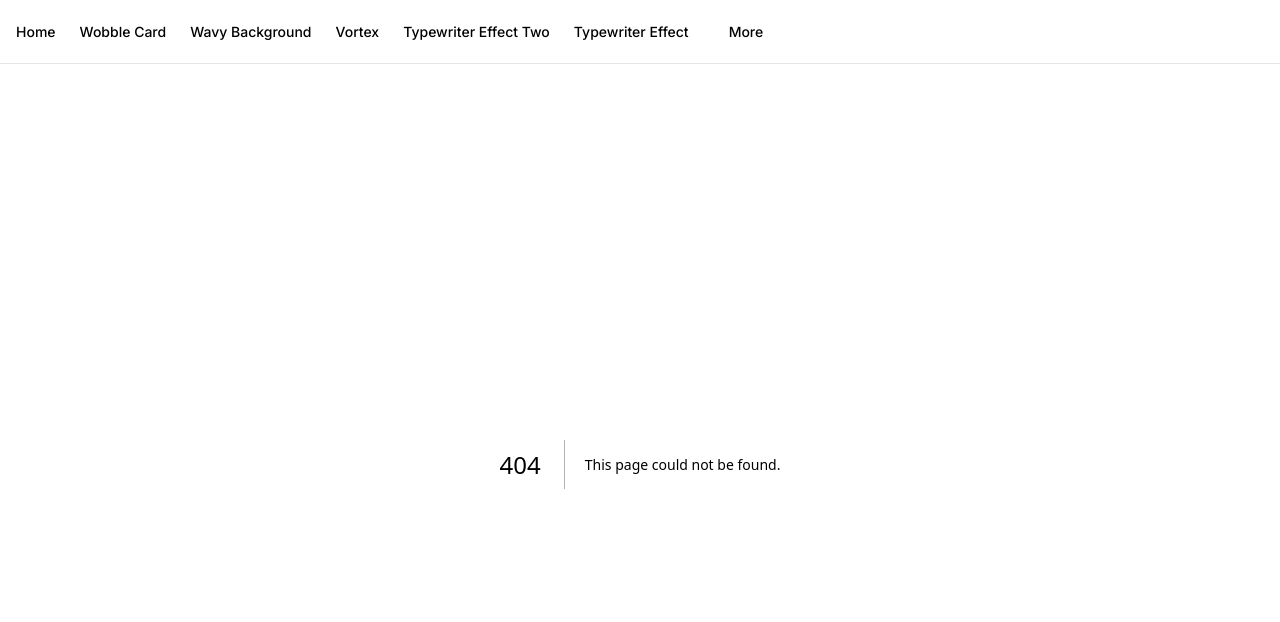
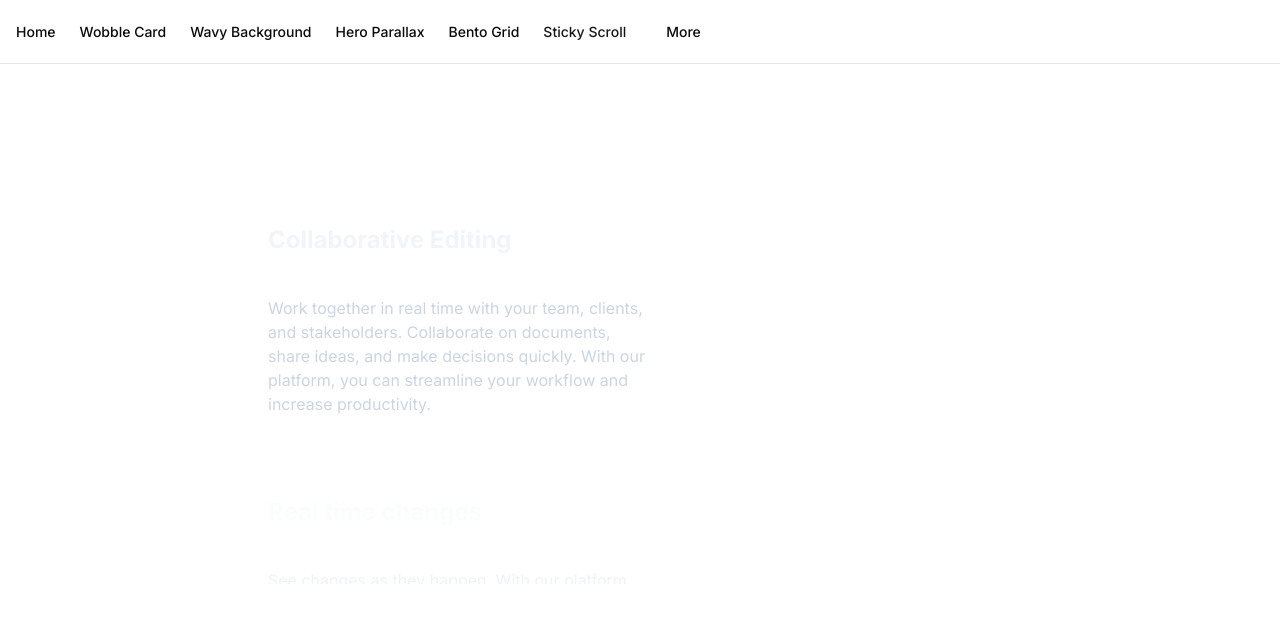
Before and after one commit to Max-OSSoftware/component-demos-aceternity, a Next.js app: page /sticky-scroll-reveal in a window 1280 px wide. Before the commit this address had no page. Shown: the top 622 px of the page. Built offline with nearby package versions, Linux system fonts and the light colour scheme.

Commit message:
correct errors in sticky-scroll

```diff
--- /dev/null
+++ b/src/app/sticky-scroll-reveal/page.tsx
@@ -0,0 +1,60 @@
+"use client";
+import React from "react";
+import { StickyScroll } from "@/components/ui/sticky-scroll-reveal";
+import Image from "next/image";
+
+const content = [
+  {
+    title: "Collaborative Editing",
+    description:
+      "Work together in real time with your team, clients, and stakeholders. Collaborate on documents, share ideas, and make decisions quickly. With our platform, you can streamline your workflow and increase productivity.",
+    content: (
+      <div className="h-full w-full bg-[linear-gradient(to_bottom_right,var(--cyan-500),var(--emerald-500))] flex items-center justify-center text-white">
+        Collaborative Editing
+      </div>
+    ),
+  },
+  {
+    title: "Real time changes",
+    description:
+      "See changes as they happen. With our platform, you can track every modification in real time. No more confusion about the latest version of your project. Say goodbye to the chaos of version control and embrace the simplicity of real-time updates.",
+    content: (
+      <div className="h-full w-full  flex items-center justify-center text-white">
+        <Image
+          src="/linear.webp"
+          width={300}
+          height={300}
+          className="h-full w-full object-cover"
+          alt="linear board demo"
+        />
+      </div>
+    ),
+  },
+  {
+    title: "Version control",
+    description:
+      "Experience real-time updates and never stress about version control again. Our platform ensures that you're always working on the most recent version of your project, eliminating the need for constant manual updates. Stay in the loop, keep your team aligned, and maintain the flow of your work without any interruptions.",
+    content: (
+      <div className="h-full w-full bg-[linear-gradient(to_bottom_right,var(--orange-500),var(--yellow-500))] flex items-center justify-center text-white">
+        Version control
+      </div>
+    ),
+  },
+  {
+    title: "Running out of content",
+    description:
+      "Experience real-time updates and never stress about version control again. Our platform ensures that you're always working on the most recent version of your project, eliminating the need for constant manual updates. Stay in the loop, keep your team aligned, and maintain the flow of your work without any interruptions.",
+    content: (
+      <div className="h-full w-full bg-[linear-gradient(to_bottom_right,var(--cyan-500),var(--emerald-500))] flex items-center justify-center text-white">
+        Running out of content
+      </div>
+    ),
+  },
+];
+export default function StickyScrollRevealDemo() {
+  return (
+    <div className="p-10">
+      <StickyScroll content={content} />
+    </div>
+  );
+}
--- a/src/components/Navigation.tsx
+++ b/src/components/Navigation.tsx
@@ -13,11 +13,12 @@ import { MenuIcon, SearchIcon } from 'lucide-react'
 const components: { title: string; href: string }[] = [
   { title: 'Wobble Card', href: '/wobble-card' },
   { title: 'Wavy Background', href: '/wavy-background' },
-  { title: 'Vortex', href: '/vortex' },
+  { title: 'Hero Parallax', href: '/hero-parallax' },
+  { title: 'Bento Grid', href: '/bento-grid' },
+  { title: 'Sticky Scroll', href: '/sticky-scroll-reveal' },
+  { title: 'Typewriter Effect', href: '/typewriter-effect' },
   { title: 'Typewriter Effect Two', href: '/typewriter-effect-two' },
-  { title: 'Typewriter Effect', href: '/typewriter-effect' },
   { title: 'Text Generate Effect', href: '/text-generate-effect' },
-  { title: 'Sticky Scroll Reveal', href: '/sticky-scroll-reveal' },
   { title: 'Spotlight', href: '/spotlight' },
   { title: 'Sparkles', href: '/sparkles' },
   { title: 'Sidebar', href: '/sidebar' },
@@ -30,20 +31,19 @@ const components: { title: string; href: string }[] = [
   { title: 'Macbook Scroll', href: '/macbook-scroll' },
   { title: 'Layout Grid 2', href: '/layout-grid-2' },
   { title: 'Layout Grid', href: '/layout-grid' },
-  { title: 'Hero Parallax', href: '/hero-parallax' },
   { title: 'Focus Card', href: '/focus-card' },
   { title: 'Features Demo 1', href: '/features-demo-1' },
   { title: 'Features Demo 2', href: '/features-demo-2' },
   { title: 'Features Demo 3', href: '/features-demo-3' },
-  { title: 'Expandable Card Demo', href: '/expandable-card-demo' },
-  { title: 'Expandable Card Demo 2', href: '/expandable-card-demo-2' },
+  { title: 'Expandable Card', href: '/expandable-card-demo' },
+  { title: 'Expandable Card 2', href: '/expandable-card-demo-2' },
   { title: 'Card Demo 1', href: '/card-demo-1' },
   { title: 'Card Demo 2', href: '/card-demo-2' },
   { title: 'Card Demo 3', href: '/card-demo-3' },
   { title: 'Buttons', href: '/buttons' },
   { title: 'Bento Grid 2', href: '/bento-grid-2' },
-  { title: 'Bento Grid', href: '/bento-grid' },
-  { title: 'Background Buttons', href: '/background-buttons' },
+  { title: 'Vortex', href: '/vortex' },
+  { title: 'Background Beams', href: '/background-beams' },
 ]
 
 export default function Navigation() {
```
Also changed, not shown: src/app/features-demo-1/page.tsx (renamed from src/app/features-demo/page.tsx).
